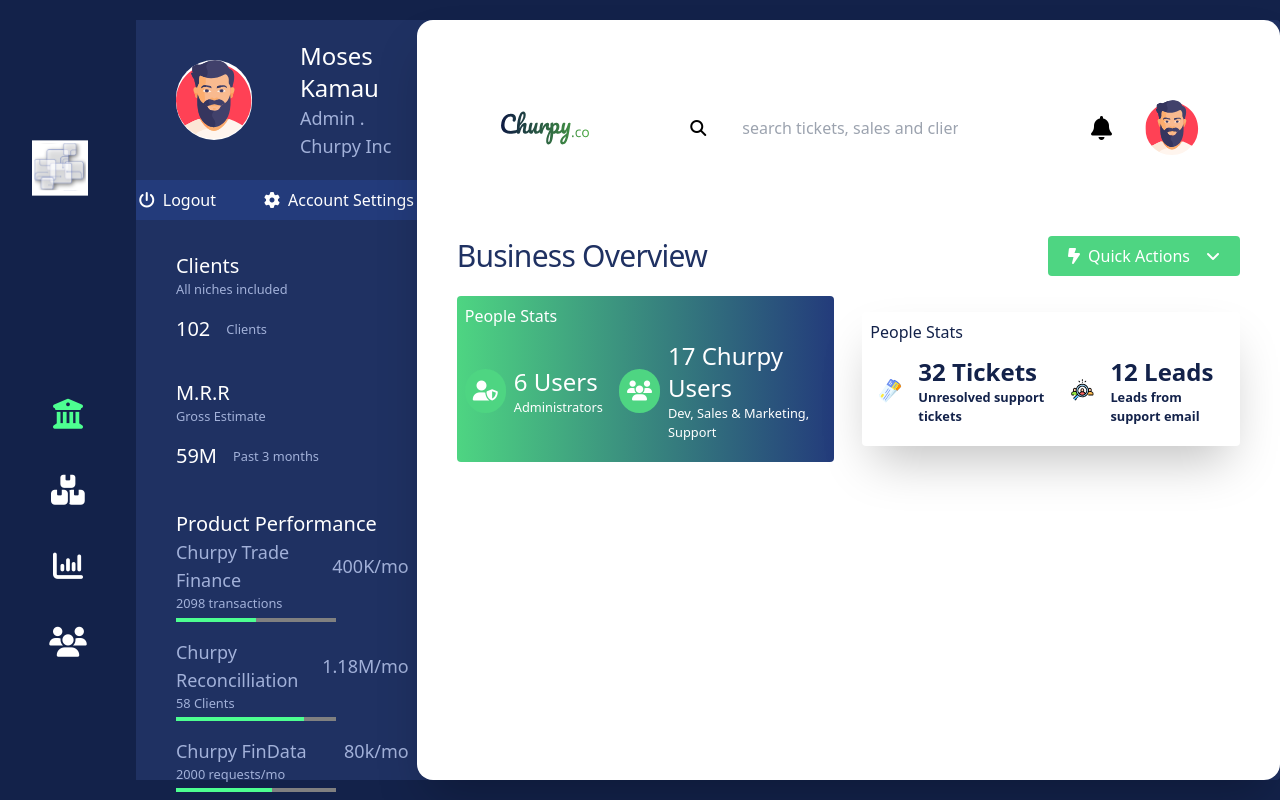
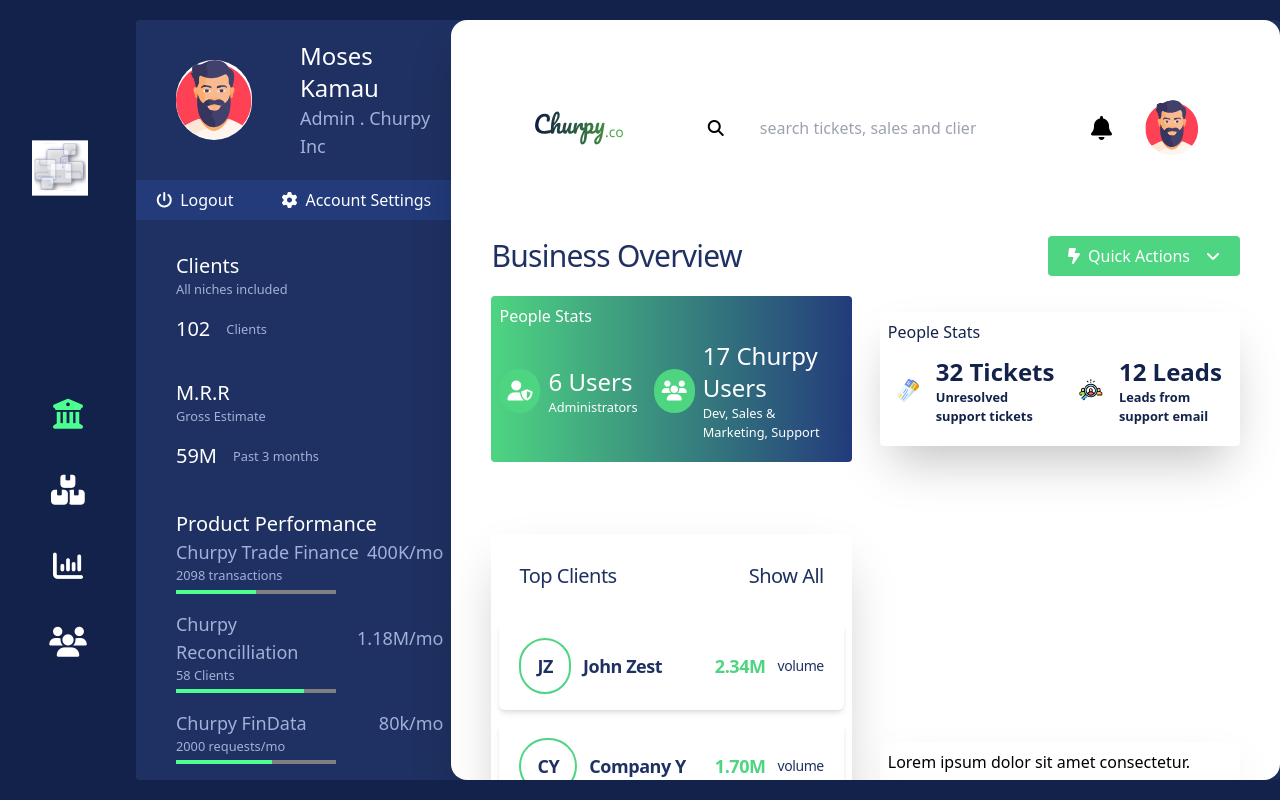
Before and after one commit to kd-kinuthiadavid/churpy-tia, a Vue app in the folder churpy-dashboard/: page / in a window 1280 px wide. Built offline with nearby package versions, Linux system fonts and the light colour scheme.

Commit message:
components - create a ClientsContent component

```diff
--- a/churpy-dashboard/src/App.vue
+++ b/churpy-dashboard/src/App.vue
@@ -12,7 +12,7 @@
 
 <template>
   <!-- <NavBar /> -->
-  <div class="appWrapper h-screen flex">
+  <div class="appWrapper h-screen flex overflow-y-scroll">
     <IconsNav />
     <MainContent />
   </div>
--- a/churpy-dashboard/src/components/MainContent.vue
+++ b/churpy-dashboard/src/components/MainContent.vue
@@ -13,9 +13,11 @@
 </script>
 
 <template>
-  <div class="content-wrapper w-11/12 bg-purple-900 my-5 rounded flex">
+  <div
+    class="content-wrapper w-11/12 bg-purple-900 my-5 rounded flex overflow-y-scroll"
+  >
     <HighLightsNav />
-    <div class="bg-white rounded-2xl shadow-2xl p-10 w-full">
+    <div class="bg-white rounded-2xl shadow-2xl p-10 overflow-y-scroll">
       <NavBar />
       <ContentDetail />
     </div>
--- /dev/null
+++ b/churpy-dashboard/src/components/MainContentDetail/ClientContentItem.vue
@@ -0,0 +1,39 @@
+<script>
+  export default {
+    props: ["initials", "name", "clientStat", "moreInfo"],
+  };
+</script>
+
+<template>
+  <div
+    class="rounded-md shadow-md flex flex-wrap gap-5 justify-between items-center text-lg font-light tracking-tight text-inherit px-5 py-4"
+  >
+    <div
+      class="flex flex-wrap justify-center gap-3 items-center text-inherit font-semibold"
+    >
+      <h1 class="px-4 py-3 rounded-full client-avatar">
+        {{ initials }}
+      </h1>
+      <h1>{{ name }}</h1>
+    </div>
+
+    <div
+      class="flex flex-wrap justify-center gap-3 items-center text-inherit font-semibold"
+    >
+      <h1 class="client-content-item-stats">
+        {{ clientStat }}
+      </h1>
+      <p class="font-light text-sm">{{ moreInfo }}</p>
+    </div>
+  </div>
+</template>
+
+<style scoped>
+  .client-avatar {
+    border: 2px solid #4ed582;
+  }
+
+  .client-content-item-stats {
+    color: #4ed582;
+  }
+</style>
--- /dev/null
+++ b/churpy-dashboard/src/components/MainContentDetail/ClientsAndTrendsContent.vue
@@ -0,0 +1,22 @@
+<script>
+  import ClientsContent from "./ClientsContent.vue";
+  import TrendsContent from "./TrendsContent.vue";
+
+  export default {
+    components: {
+      ClientsContent,
+      TrendsContent,
+    },
+  };
+</script>
+
+<template>
+  <div
+    class="flex flex-col md:flex-row md:justify-between md:gap-7 md:items-center mt-10 mb-5"
+  >
+    <ClientsContent />
+    <TrendsContent />
+  </div>
+</template>
+
+<style scoped></style>
--- /dev/null
+++ b/churpy-dashboard/src/components/MainContentDetail/ClientsContent.vue
@@ -0,0 +1,60 @@
+<script>
+  import ClientContentItem from "./ClientContentItem.vue";
+  export default {
+    data() {
+      return {
+        clientsData: [
+          {
+            id: 1,
+            initials: "JZ",
+            name: "John Zest",
+            clientStat: "2.34M",
+            moreInfo: "volume",
+          },
+          {
+            id: 2,
+            initials: "CY",
+            name: "Company Y",
+            clientStat: "1.70M",
+            moreInfo: "volume",
+          },
+          {
+            id: 3,
+            initials: "CJ",
+            name: "Company J",
+            clientStat: "1.30M",
+            moreInfo: "spent",
+          },
+        ],
+      };
+    },
+    components: { ClientContentItem },
+  };
+</script>
+
+<template>
+  <div
+    class="client-content shadow-2xl rounded mb-3 p-2 flex flex-col gap-3 w-1/2 pb-20"
+  >
+    <div class="client-content-header flex justify-between items-center m-5">
+      <h1 class="text-inherit text-xl font-light tracking-tight">
+        Top Clients
+      </h1>
+      <h1 class="text-inherit text-xl font-light tracking-tight">Show All</h1>
+    </div>
+    <ClientContentItem
+      v-for="client in clientsData"
+      :key="client.id"
+      :initials="client.initials"
+      :name="client.name"
+      :clientStat="client.clientStat"
+      :moreInfo="client.moreInfo"
+    />
+  </div>
+</template>
+
+<style scoped>
+  .client-content {
+    color: #1f3162;
+  }
+</style>
--- a/churpy-dashboard/src/components/MainContentDetail/ContentDetail.vue
+++ b/churpy-dashboard/src/components/MainContentDetail/ContentDetail.vue
@@ -1,18 +1,21 @@
 <script>
   import ContentHeader from "./ContentHeader.vue";
   import ContentStats from "./ContentStats.vue";
+  import ClientsAndTrendsContent from "./ClientsAndTrendsContent.vue";
 
   export default {
     components: {
       ContentHeader,
       ContentStats,
+      ClientsAndTrendsContent,
     },
   };
 </script>
 
 <template>
-  <div>
+  <div class="flex flex-col">
     <ContentHeader />
     <ContentStats />
+    <ClientsAndTrendsContent />
   </div>
 </template>
--- /dev/null
+++ b/churpy-dashboard/src/components/MainContentDetail/TrendsContent.vue
@@ -0,0 +1,11 @@
+<script></script>
+
+<template>
+  <div
+    class="trends-content shadow-2xl rounded mb-3 p-2 flex flex-col gap-3 w-1/2"
+  >
+    Lorem ipsum dolor sit amet consectetur.
+  </div>
+</template>
+
+<style scoped></style>
```
